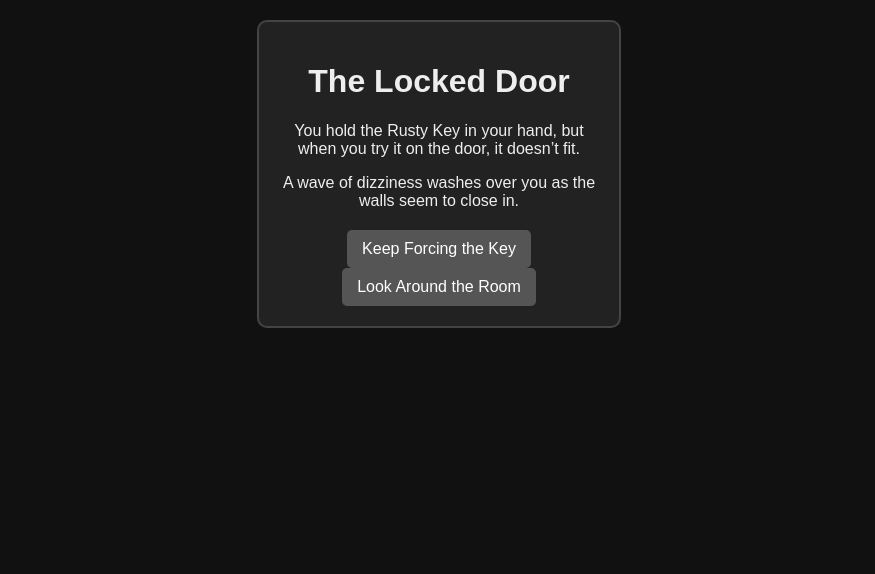
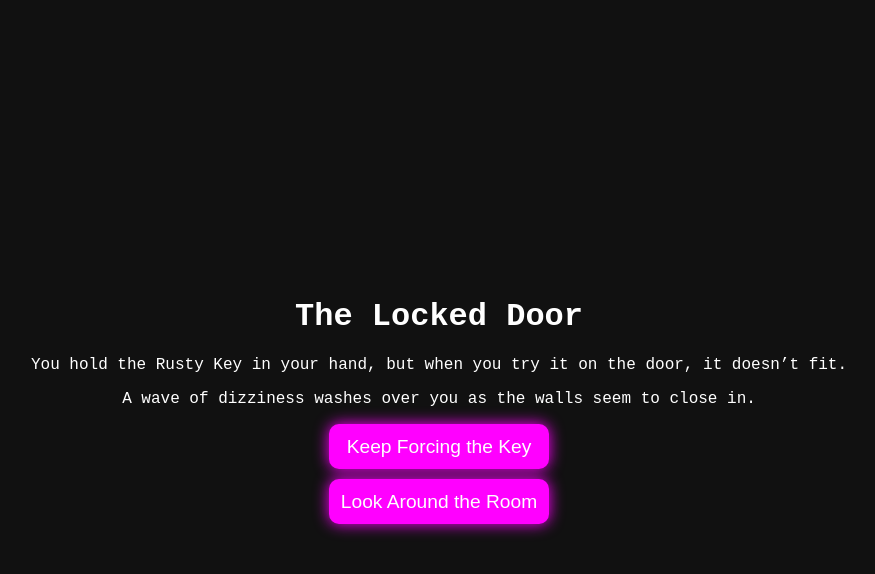
Before and after one commit to 1034coolpeople/project, a plain HTML site: page phase2.html in a window 1280 px wide. Shown: the whole page, without its empty margins (201-1076 px from the left). Drawn offline with Linux system fonts and the light colour scheme.

Commit message:
Update phase2.html

```diff
--- a/phase2.html
+++ b/phase2.html
@@ -4,7 +4,7 @@
   <meta charset="UTF-8">
   <title>Phase 2: Attempting to Escape</title>
   <link href="https://fonts.googleapis.com/css2?family=Creepster&display=swap" rel="stylesheet">
-  <link rel="stylesheet" href="styles/phase2.css">
+  <link rel="stylesheet" href="styles.css">
 </head>
 <body>
   <div class="container">
```
